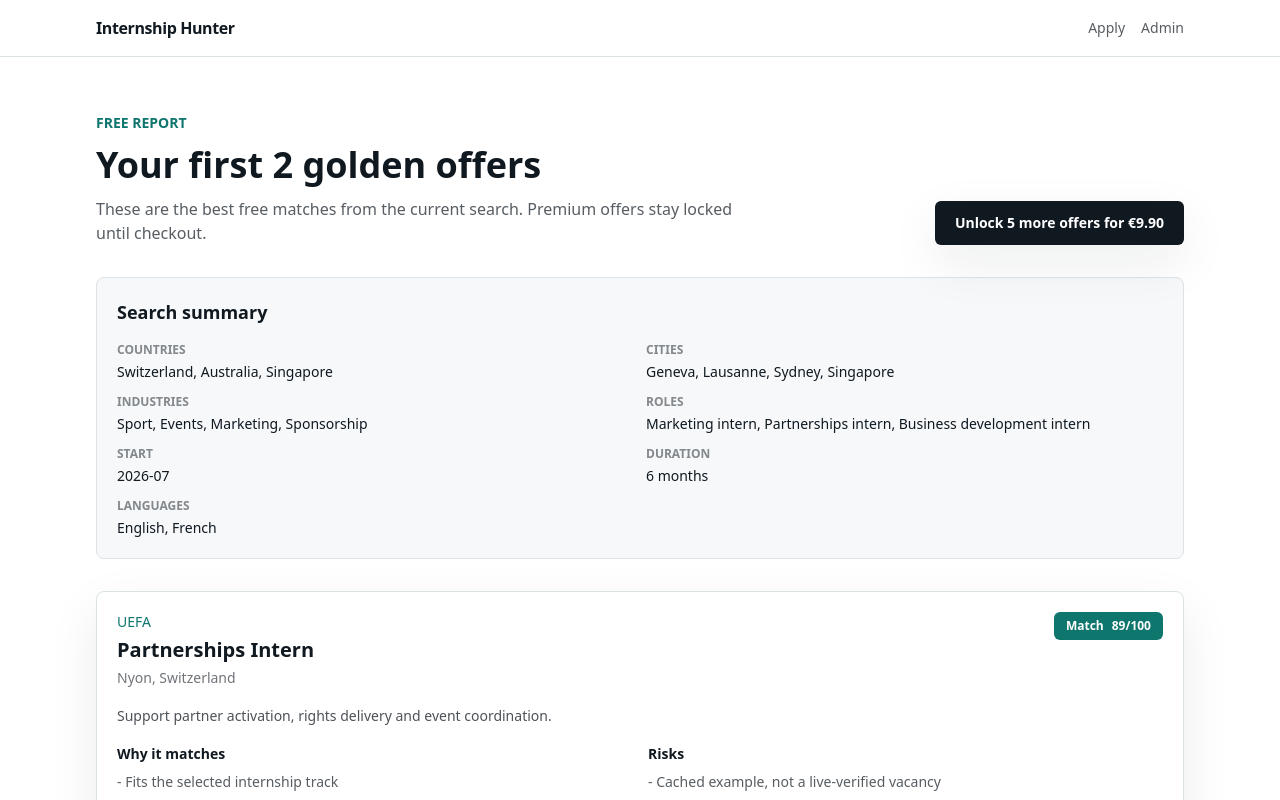
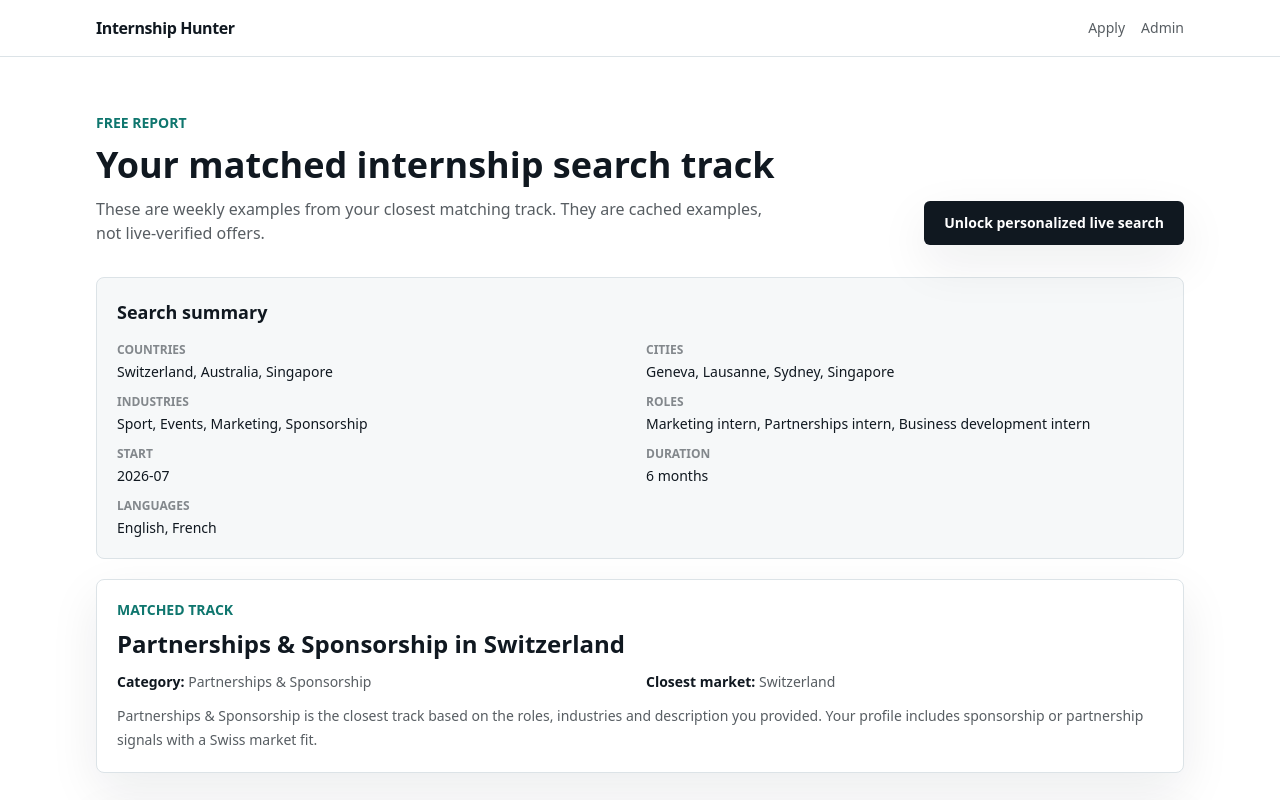
Before and after one commit to paulcuillerot-star/internshiphunter, a Next.js app: page /report/1 in a window 1280 px wide. Shown: the top 800 px of the page. Built offline with nearby package versions, Linux system fonts and the light colour scheme; no server answers.

Commit message:
show matched free search track

```diff
--- a/app/report/[id]/page.tsx
+++ b/app/report/[id]/page.tsx
@@ -1,3 +1,4 @@
+import { notFound } from "next/navigation";
 import Link from "next/link";
 import { LockedOfferCard } from "@/components/LockedOfferCard";
 import { OfferCard } from "@/components/OfferCard";
@@ -10,18 +11,7 @@ export const runtime = "nodejs";
 
 export default function ReportPage({ params }: { params: { id: string } }) {
   const report = getReport(params.id);
-
-  if (!report) {
-    return (
-      <section className="section">
-        <h1 className="text-3xl font-bold text-ink">Report not found</h1>
-        <Link href="/apply" className="mt-6 inline-flex button-primary">
-          Create a new search
-        </Link>
-      </section>
-    );
-  }
-
+  if (!report) notFound();
   const profile = getProfile(report.profileId);
 
   return (
@@ -29,32 +19,34 @@ export default function ReportPage({ params }: { params: { id: string } }) {
       <div className="flex flex-col gap-6 lg:flex-row lg:items-end lg:justify-between">
         <div>
           <p className="text-sm font-semibold uppercase text-signal">Free report</p>
-          <h1 className="mt-3 text-4xl font-bold text-ink">Your first 2 golden offers</h1>
+          <h1 className="mt-3 text-4xl font-bold text-ink">Your matched internship search track</h1>
           <p className="mt-3 max-w-2xl text-ink/70">
-            These are the best free matches from the current search. Premium offers stay locked until checkout.
+            These are weekly examples from your closest matching track. They are cached examples, not live-verified offers.
           </p>
         </div>
-        <Link href={`/premium/${report.id}`} className="button-primary">
-          Unlock 5 more offers for €9.90
-        </Link>
+        <Link href={`/premium/${report.id}`} className="button-primary">Unlock personalized live search</Link>
       </div>
 
-      <div className="mt-8">
-        <SearchSummary profile={profile} />
-      </div>
+      <div className="mt-8"><SearchSummary profile={profile} /></div>
+
+      {report.matchedSearch ? (
+        <section className="mt-5 rounded-lg border border-line bg-white p-5 shadow-soft">
+          <p className="text-sm font-semibold uppercase text-signal">Matched track</p>
+          <h2 className="mt-2 text-2xl font-bold text-ink">{report.matchedSearch.bucket.displayTitle}</h2>
+          <div className="mt-3 grid gap-3 text-sm text-ink/70 md:grid-cols-2">
+            <p><span className="font-semibold text-ink">Category:</span> {report.matchedSearch.category.name}</p>
+            <p><span className="font-semibold text-ink">Closest market:</span> {report.matchedSearch.region}</p>
+          </div>
+          <p className="mt-3 text-sm leading-6 text-ink/70">{report.matchedSearch.explanation}</p>
+        </section>
+      ) : null}
 
       <div className="mt-8 grid gap-5">
-        {report.freeOffers.map((offer) => (
-          <OfferCard key={offer.id} offer={offer} reportId={report.id} />
-        ))}
+        {report.freeOffers.map((offer) => <OfferCard key={offer.id} offer={offer} reportId={report.id} />)}
       </div>
 
       <div className="mt-10 grid gap-5 lg:grid-cols-[1fr_0.75fr]">
-        <div className="grid gap-5">
-          {report.premiumOffers.map((offer, index) => (
-            <LockedOfferCard key={offer.id} index={index + 1} />
-          ))}
-        </div>
+        <div className="grid gap-5">{report.premiumOffers.map((offer, index) => <LockedOfferCard key={offer.id} index={index + 1} />)}</div>
         <PricingCTA reportId={report.id} />
       </div>
     </section>
```
